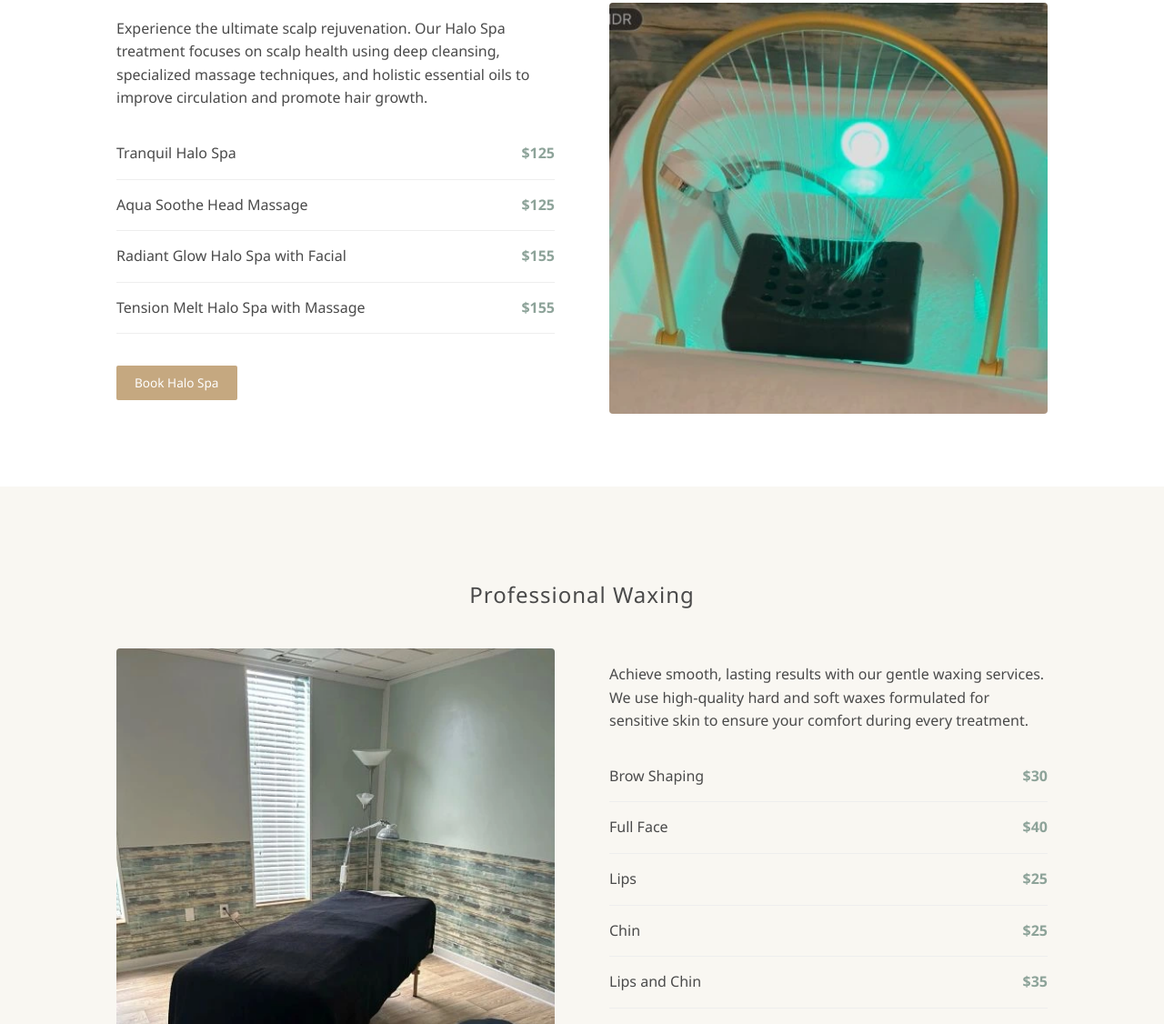
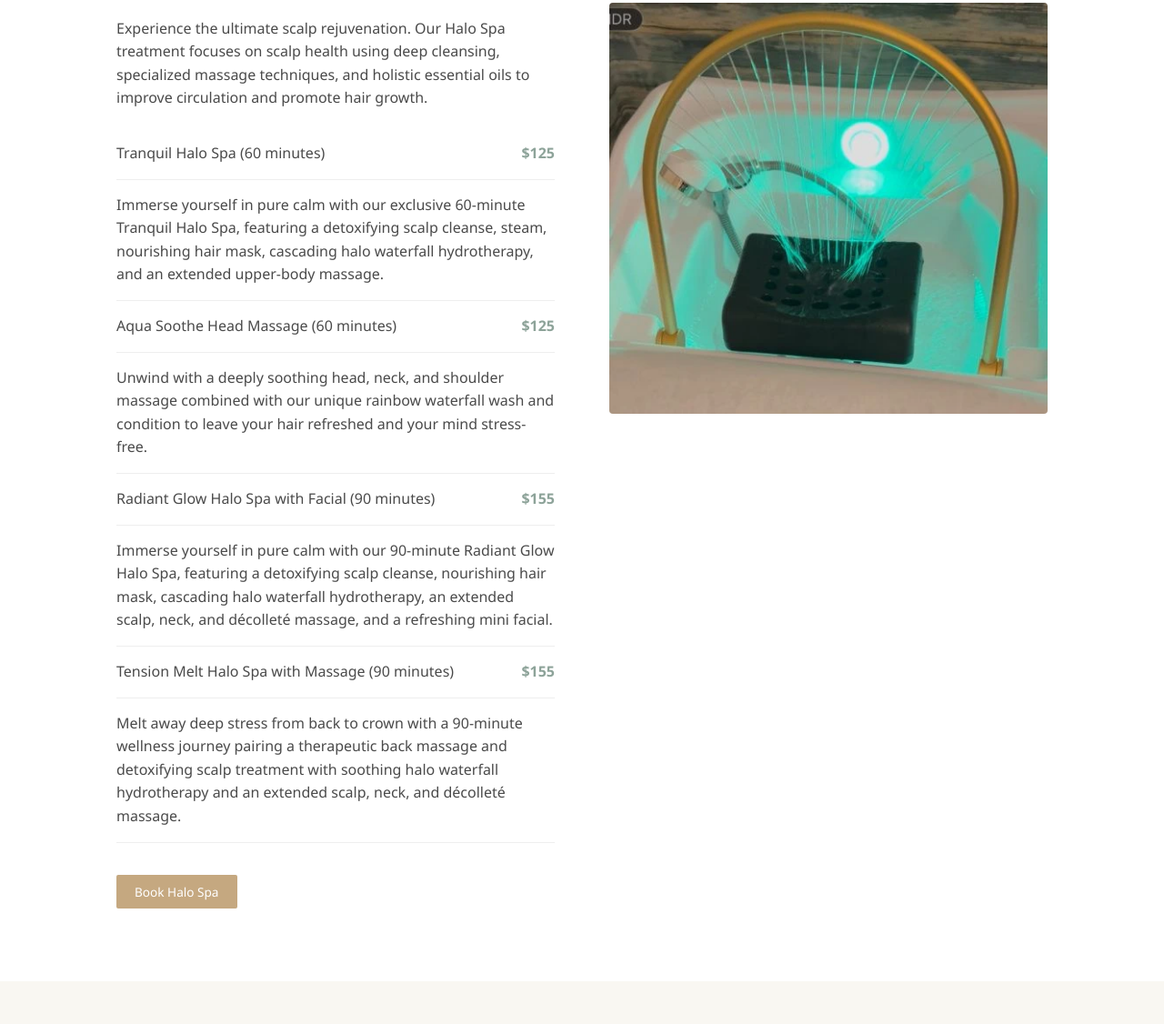
Before and after one commit to mjosephmahoney/SerenityNowSpaWebsite, a plain HTML site: page index.html in a window 1280 px wide. Shown: the part 3403-4529 px from the top of the page at 91% size. Drawn offline with Linux system fonts and the light colour scheme.

Commit message:
Edited halo spa descriptions.

```diff
--- a/index.html
+++ b/index.html
@@ -292,13 +292,30 @@
         <h2>Halo Spa</h2>
         <div class="content-grid">
             <div class="text-block">
-                <p>Experience the ultimate scalp rejuvenation. Our Halo Spa treatment focuses on scalp health using deep cleansing, specialized massage techniques, and holistic essential oils to improve circulation and promote hair growth.</p>
+                <p>Experience the ultimate scalp rejuvenation. Our Halo Spa treatment focuses on scalp health using deep cleansing,
+                    specialized massage techniques, and holistic essential oils to improve circulation and promote hair growth.</p>
 
                 <table class="price-table">
-                    <tr><td>Tranquil Halo Spa</td><td>$125</td></tr>
-                    <tr><td>Aqua Soothe Head Massage</td><td>$125</td></tr>
-                    <tr><td>Radiant Glow Halo Spa with Facial</td><td>$155</td></tr>
-                    <tr><td>Tension Melt Halo Spa with Massage</td><td>$155</td></tr>
+                    <tr><td>Tranquil Halo Spa (60 minutes)</td><td>$125</td></tr>
+                    <tr>
+                        <td colspan="2" class="description">Immerse yourself in pure calm with our exclusive 60-minute Tranquil Halo Spa,
+                            featuring a detoxifying scalp cleanse, steam, nourishing hair mask, cascading halo waterfall hydrotherapy, and an extended upper-body massage.</td>
+                    </tr>
+                    <tr><td>Aqua Soothe Head Massage (60 minutes)</td><td>$125</td></tr>
+                    <tr>
+                        <td colspan="2" class="description">Unwind with a deeply soothing head, neck, and shoulder massage combined
+                            with our unique rainbow waterfall wash and condition to leave your hair refreshed and your mind stress-free.</td>
+                    </tr>
+                    <tr><td>Radiant Glow Halo Spa with Facial (90 minutes)</td><td>$155</td></tr>
+                    <tr>
+                        <td colspan="2" class="description">Immerse yourself in pure calm with our 90-minute Radiant Glow Halo Spa, featuring a detoxifying scalp cleanse, nourishing hair mask,
+                            cascading halo waterfall hydrotherapy, an extended scalp, neck, and décolleté massage, and a refreshing mini facial.</td>
+                    </tr>
+                    <tr><td>Tension Melt Halo Spa with Massage (90 minutes)</td><td>$155</td></tr>
+                    <tr>
+                        <td colspan="2" class="description">Melt away deep stress from back to crown with a 90-minute wellness journey pairing a therapeutic back massage and
+                            detoxifying scalp treatment with soothing halo waterfall hydrotherapy and an extended scalp, neck, and décolleté massage.</td>
+                    </tr>
                 </table>
                 <a href="https://booking.mangomint.com/250183" class="cta-button mini">Book Halo Spa</a>
             </div>
```
